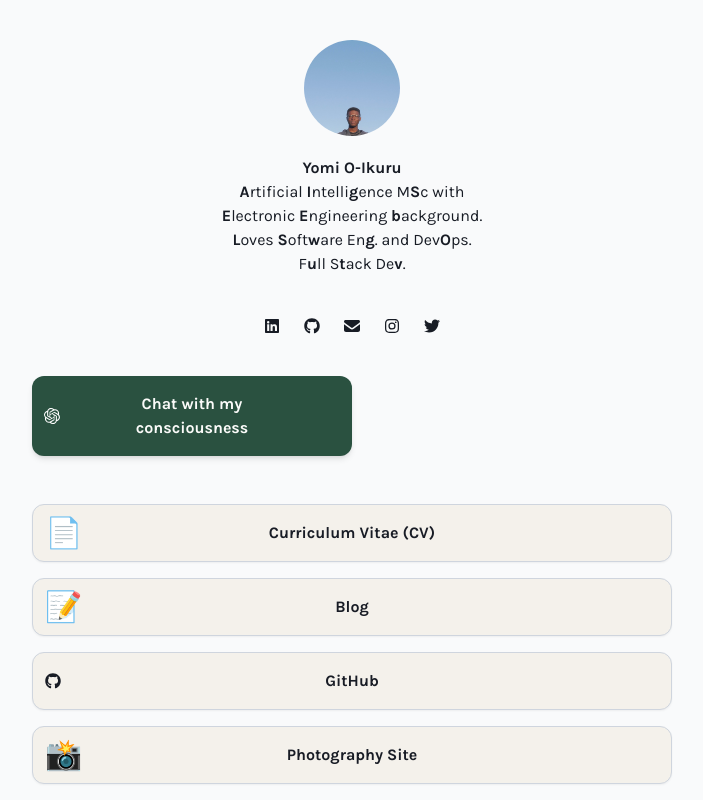
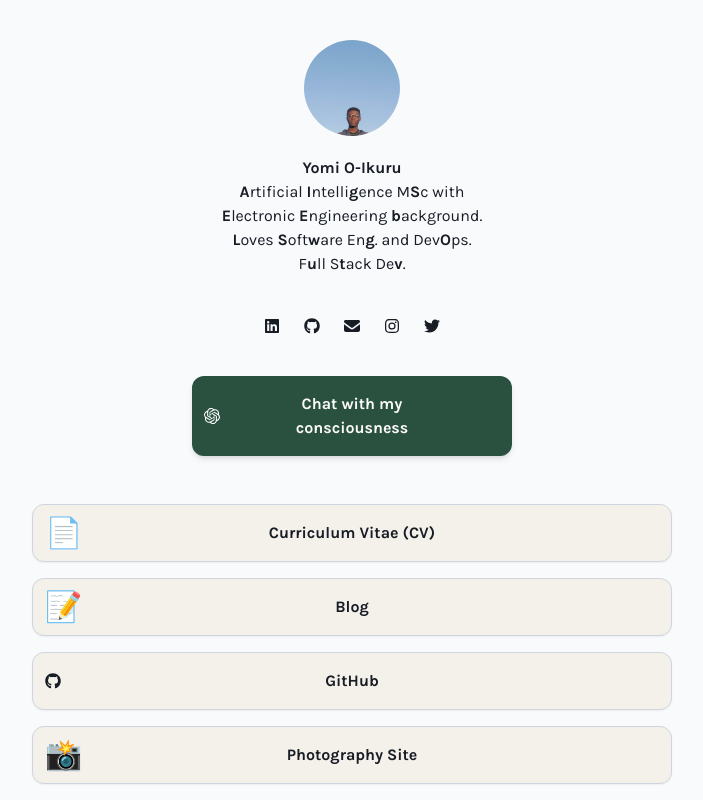
Before and after one commit to abayomi185/yomitosh-dev, a Next.js app: page / in a window 1280 px wide. Shown: the top 800 px of the page, without its empty margins (288-991 px from the left). Built offline with nearby package versions, Linux system fonts and the light colour scheme.

Commit message:
fix(ui): center consciousness chat button

```diff
--- a/components/ChatGPT.tsx
+++ b/components/ChatGPT.tsx
@@ -249,7 +249,7 @@ const ChatGPT = () => {
   return (
     <Dialog open={showModal} onOpenChange={setShowModal}>
       <section className="flex px-3 pb-12 sm:px-0">
-        <span className="mx-auto w-full md:w-4/5 lg:w-3/6">
+        <span className="mx-auto flex w-full justify-center md:w-4/5 lg:w-3/6">
           <DialogTrigger asChild>
             <Button
               size="lg"
```
